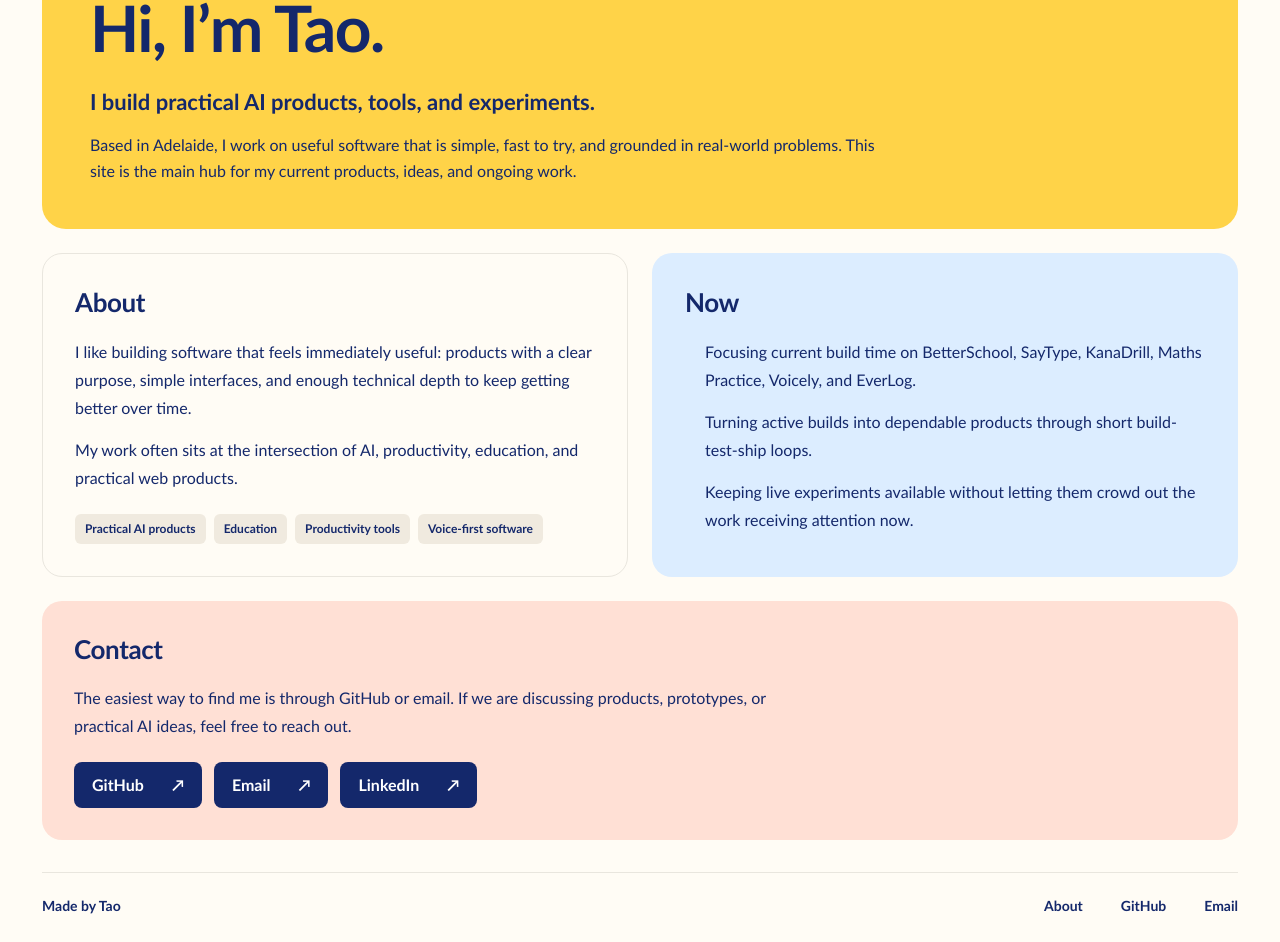
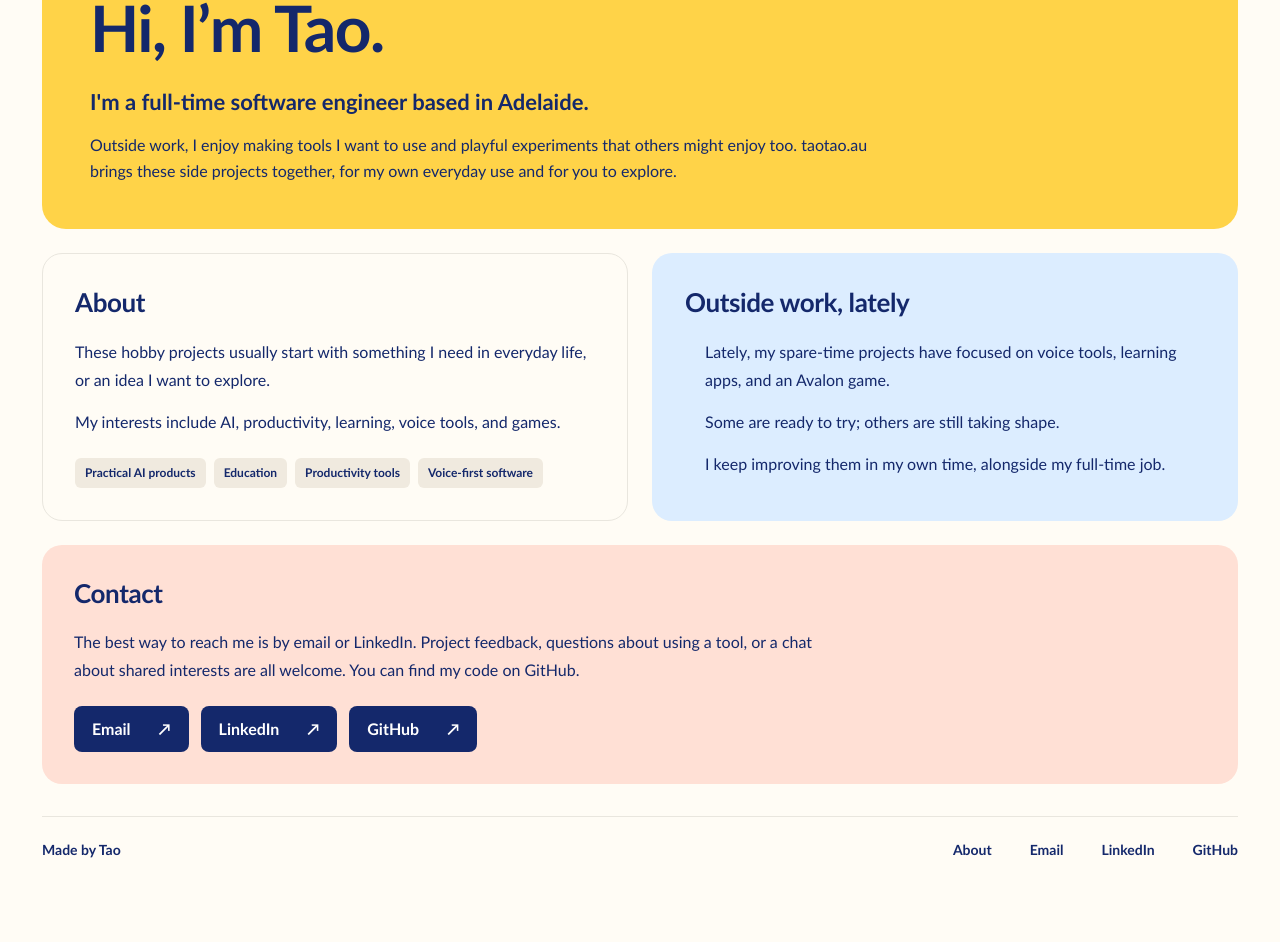
Before and after one commit to hellotaotao/taotao-au, a Next.js app: page /about in a window 1280 px wide. Shown: the part 269-1211 px from the top of the page. After the commit the page ends 1155 px from the top, so only its background shows below. Built offline with nearby package versions, Linux system fonts and the light colour scheme.

Commit message:
fix: clarify side projects and contact preferences

```diff
--- a/src/app/globals.css
+++ b/src/app/globals.css
@@ -89,7 +89,7 @@ h2 { font-size: 26px; font-weight: 700; line-height: 1.3; letter-spacing: -.4px;
 .lab-arrow { position: absolute; right: 14px; top: 6px; font-size: 20px; opacity: 0; transition: opacity .18s ease; }
 .lab-link:hover .lab-arrow, .lab-link:focus-visible .lab-arrow { opacity: 1; }
 .site-footer { display: flex; align-items: center; justify-content: space-between; gap: 24px; border-top: 1px solid var(--line); margin-top: 32px; padding: 22px 0 26px; font-size: 14px; font-weight: 600; }
-.footer-links { display: flex; gap: 38px; }
+.footer-links { display: flex; flex-wrap: wrap; justify-content: flex-end; gap: 12px 38px; }
 .about-page { padding-top: 35px; }
 .back-link { display: inline-flex; gap: 8px; font-size: 14px; font-weight: 700; margin-bottom: 28px; }
 .back-link:hover { text-decoration: underline; text-underline-offset: 5px; }
--- a/src/app/i18n.ts
+++ b/src/app/i18n.ts
@@ -256,17 +256,17 @@ export const translations = {
     },
     contactLinks: [
   {
-        name: "GitHub",
-        href: "https://github.com/hellotaotao",
+    "name": "Email",
+    "href": "mailto:hellotaotao@gmail.com"
   },
   {
-        name: "Email",
-        href: "mailto:hellotaotao@gmail.com",
+    "name": "LinkedIn",
+    "href": "https://www.linkedin.com/in/ta0wang"
   },
   {
-        name: "LinkedIn",
-        href: "https://www.linkedin.com/in/ta0wang",
-      },
+    "name": "GitHub",
+    "href": "https://github.com/hellotaotao"
+  }
 ],
     spotlightStats: [
       {
@@ -317,16 +317,16 @@ export const translations = {
       "Voice-first software",
     ],
     nowItems: [
-      "Focusing current build time on BetterSchool, SayType, KanaDrill, Maths Practice, Voicely, and EverLog.",
-      "Turning active builds into dependable products through short build-test-ship loops.",
-      "Keeping live experiments available without letting them crowd out the work receiving attention now.",
+      "Lately, my spare-time projects have focused on voice tools, learning apps, and an Avalon game.",
+      "Some are ready to try; others are still taking shape.",
+      "I keep improving them in my own time, alongside my full-time job.",
     ],
     hero: {
       eyebrow: "taotao.au",
       badges: ["Adelaide-based builder", "Useful AI over AI spectacle"],
       title: "Tao Wang",
-      lead: "I build practical AI products, tools, and experiments.",
-      body: "Based in Adelaide, I work on useful software that is simple, fast to try, and grounded in real-world problems. This site is the main hub for my current products, ideas, and ongoing work.",
+      lead: "I'm a full-time software engineer based in Adelaide.",
+      body: "Outside work, I enjoy making tools I want to use and playful experiments that others might enjoy too. taotao.au brings these side projects together, for my own everyday use and for you to explore.",
       projectsCta: "View current projects",
       contactCta: "Get in touch",
       signalsLabel: "Current build signals",
@@ -346,20 +346,20 @@ export const translations = {
       label: "Profile",
       title: "About",
       copy: [
-        "I like building software that feels immediately useful: products with a clear purpose, simple interfaces, and enough technical depth to keep getting better over time.",
-        "My work often sits at the intersection of AI, productivity, education, and practical web products.",
+        "These hobby projects usually start with something I need in everyday life, or an idea I want to explore.",
+        "My interests include AI, productivity, learning, voice tools, and games.",
       ],
       focusLabel: "Focus areas",
     },
     now: {
       label: "In motion",
-      title: "Now",
+      title: "Outside work, lately",
     },
     contact: {
       label: "Open line",
       title: "Contact",
       intro:
-        "The easiest way to find me is through GitHub or email. If we are discussing products, prototypes, or practical AI ideas, feel free to reach out.",
+        "The best way to reach me is by email or LinkedIn. Project feedback, questions about using a tool, or a chat about shared interests are all welcome. You can find my code on GitHub.",
     },
   },
   zh: {
@@ -380,17 +380,17 @@ export const translations = {
     },
     contactLinks: [
   {
-        name: "GitHub",
-        href: "https://github.com/hellotaotao",
+    "name": "Email",
+    "href": "mailto:hellotaotao@gmail.com"
   },
   {
-        name: "Email",
-        href: "mailto:hellotaotao@gmail.com",
+    "name": "LinkedIn",
+    "href": "https://www.linkedin.com/in/ta0wang"
   },
   {
-        name: "LinkedIn",
-        href: "https://www.linkedin.com/in/ta0wang",
-      },
+    "name": "GitHub",
+    "href": "https://github.com/hellotaotao"
+  }
 ],
     spotlightStats: [
       {
@@ -436,16 +436,16 @@ export const translations = {
     ],
     focusAreas: ["实用 AI 产品", "教育", "效率工具", "语音优先软件"],
     nowItems: [
-      "当前主要投入 BetterSchool、SayType、KanaDrill、Maths Practice、Voicely 和 EverLog。",
-      "通过短周期的构建、测试和发布，把活跃开发项目打磨成可靠产品。",
-      "保留可用的线上实验，但不让它们淹没现在真正获得投入的工作。",
+      "\u6700\u8fd1\uff0c\u6211\u628a\u4e1a\u4f59\u5f00\u53d1\u65f6\u95f4\u4e3b\u8981\u82b1\u5728\u8bed\u97f3\u5de5\u5177\u3001\u5b66\u4e60\u5e94\u7528\u548c\u963f\u74e6\u9686\u6e38\u620f\u4e0a\u3002",
+      "\u6709\u4e9b\u5df2\u7ecf\u53ef\u4ee5\u4f7f\u7528\uff0c\u6709\u4e9b\u8fd8\u5728\u6162\u6162\u6253\u78e8\u3002",
+      "\u6211\u4f1a\u5229\u7528\u5168\u804c\u5de5\u4f5c\u4e4b\u4f59\u7684\u65f6\u95f4\uff0c\u6301\u7eed\u5b8c\u5584\u8fd9\u4e9b\u5174\u8da3\u9879\u76ee\u3002",
     ],
     hero: {
       eyebrow: "taotao.au",
       badges: ["常驻阿德莱德的产品构建者", "重视有用 AI，而不是 AI 表演"],
       title: "Tao Wang",
-      lead: "我构建实用的 AI 产品、工具和实验。",
-      body: "我在阿德莱德工作，专注于简单、容易试用、并扎根真实问题的软件。这个网站是我当前产品、想法和持续工作的主要入口。",
+      lead: "\u6211\u4f4f\u5728\u963f\u5fb7\u83b1\u5fb7\uff0c\u662f\u4e00\u540d\u5168\u804c\u8f6f\u4ef6\u5de5\u7a0b\u5e08\u3002",
+      body: "\u5de5\u4f5c\u4e4b\u5916\uff0c\u6211\u559c\u6b22\u505a\u4e00\u4e9b\u81ea\u5df1\u60f3\u7528\u3001\u4e5f\u5e0c\u671b\u522b\u4eba\u89c9\u5f97\u6709\u7528\u7684\u5c0f\u5de5\u5177\uff0c\u4ee5\u53ca\u597d\u73a9\u7684\u5b9e\u9a8c\u3002taotao.au \u6536\u96c6\u4e86\u8fd9\u4e9b\u4e1a\u4f59\u9879\u76ee\uff0c\u65b9\u4fbf\u6211\u81ea\u5df1\u4f7f\u7528\uff0c\u4e5f\u6b22\u8fce\u4f60\u6765\u63a2\u7d22\u3001\u8bd5\u7528\u3002",
       projectsCta: "查看当前项目",
       contactCta: "联系我",
       signalsLabel: "当前构建信号",
@@ -464,20 +464,20 @@ export const translations = {
       label: "简介",
       title: "关于",
       copy: [
-        "我喜欢构建能立刻体现用途的软件：目标清楚、界面简单，并且有足够技术深度，可以持续变得更好。",
-        "我的工作经常落在 AI、效率、教育和实用网页产品的交汇处。",
+        "\u8fd9\u4e9b\u5174\u8da3\u9879\u76ee\u5927\u591a\u6765\u81ea\u81ea\u5df1\u7684\u65e5\u5e38\u9700\u8981\uff0c\u6216\u4e00\u4e2a\u60f3\u8bd5\u8bd5\u770b\u7684\u70b9\u5b50\u3002",
+        "\u6211\u611f\u5174\u8da3\u7684\u65b9\u5411\u5305\u62ec AI\u3001\u6548\u7387\u3001\u5b66\u4e60\u3001\u8bed\u97f3\u5de5\u5177\u548c\u6e38\u620f\u3002",
       ],
       focusLabel: "关注方向",
     },
     now: {
       label: "进行中",
-      title: "现在",
+      title: "\u5de5\u4f5c\u4e4b\u5916\uff0c\u6700\u8fd1\u5728\u505a\u4ec0\u4e48",
     },
     contact: {
       label: "联系方式",
       title: "联系",
       intro:
-        "最容易找到我的方式是 GitHub 或邮件。如果你想聊产品、原型或实用 AI 想法，欢迎联系。",
+        "\u5982\u679c\u4f60\u60f3\u8054\u7cfb\u6211\uff0c\u6b22\u8fce\u53d1\u90ae\u4ef6\u6216\u901a\u8fc7 LinkedIn \u627e\u5230\u6211\u3002\u65e0\u8bba\u662f\u9879\u76ee\u53cd\u9988\u3001\u4f7f\u7528\u4e2d\u7684\u95ee\u9898\uff0c\u8fd8\u662f\u804a\u804a\u5171\u540c\u7684\u5174\u8da3\uff0c\u90fd\u5f88\u6b22\u8fce\u3002\u4ee3\u7801\u53ef\u4ee5\u5728 GitHub \u4e0a\u67e5\u770b\u3002",
     },
   },
 } as const;
--- a/src/app/site-shell.tsx
+++ b/src/app/site-shell.tsx
@@ -39,7 +39,7 @@ export function SiteShell({
         <span>{t.madeBy}</span>
         <div className="footer-links">
           <Link href={about}>{t.about}</Link>
-          {translations[locale].contactLinks.filter((link) => link.name !== "LinkedIn").map((link) => (
+          {translations[locale].contactLinks.map((link) => (
             <a key={link.name} href={link.href} target={link.href.startsWith("http") ? "_blank" : undefined} rel={link.href.startsWith("http") ? "noreferrer" : undefined}>{link.name}</a>
           ))}
         </div>
```
Also changed, not shown: 1 other file (tests, documents, lock files or other folders). Lines whose indentation alone changed are shown as unchanged.
